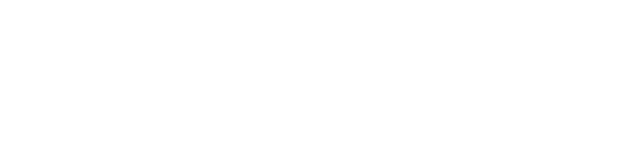
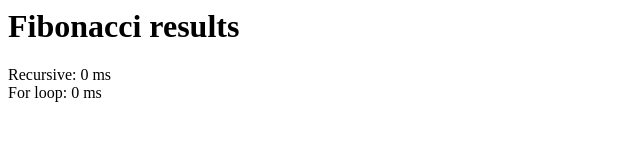
Before and after one commit to melonmanchan/www-applications-project, a website: page js/index.html in a window 1280 px wide. Shown: the whole page, without its empty margins (0-640 px from the left). Drawn offline with Linux system fonts and the light colour scheme.

Commit message:
Display results in dom

```diff
--- /dev/null
+++ b/common/common.js
@@ -0,0 +1,34 @@
+
+function runAndMeasure(recursiveFibonacci, forLoopFibonacci) {
+    var amount = parseInt(window.location.search.split('?n=')[1]);
+    var results = {
+        recursive: 0,
+        forLoop: 0
+    }
+
+    console.log(amount);
+    console.log('Recursive fibonacci starting...');
+    console.time();
+    var rStart = performance.now();
+    for (i = 0; i < amount; i++) {
+        recursiveFibonacci(i);
+    }
+    var rEnd = performance.now();
+    console.timeEnd();
+    console.log('Recursive fibonacci ended...');
+    results.recursive = rEnd - rStart;
+
+
+    console.log('For loop fibonacci starting...');
+    console.time();
+    var fStart = performance.now();
+    for (i = 0; i < amount; i++) {
+        forLoopFibonacci(i);
+    }
+    var fEnd = performance.now();
+    console.timeEnd();
+    console.log('For loop fibonacci ended...');
+    results.forLoop = fEnd - fStart;
+
+    return results;
+}
--- a/js/index.html
+++ b/js/index.html
@@ -1,20 +1,22 @@
+<div>
+  <h1>Fibonacci results</h1>
+  <div class="results">
+    <div>
+      Recursive: <span class="recursive">-</span> ms
+    </div>
+    <div>
+      For loop: <span class="for">-</span> ms
+    </div>
+  </div>
+</div>
+
 <script>
   window.onload = function () {
-    console.log('Recursive fibonacci starting...');
-    console.time();
-    for (i = 0; i < 20; i++) {
-      fibonacci(i);
-    }
-    console.timeEnd();
-    console.log('Recursive fibonacci ended...');
-
-    console.log('For loop fibonacci starting...');
-    console.time();
-    for (i = 0; i < 20; i++) {
-      fibonacci_for(i);
-    }
-    console.timeEnd();
-    console.log('For loop fibonacci ended...');
+    var results = window.runAndMeasure(fibonacci, fibonacci_for);
+    console.log(results);
+    document.querySelector('.recursive').innerHTML = results.recursive;
+    document.querySelector('.for').innerHTML = results.forLoop;
   }
 </script>
+<script src="../common/common.js"></script>
 <script src="./script.js"></script>
```
Also changed, not shown: asmjs/index.html (+17 -16 lines), wasm/index.html (+18 -16 lines).
